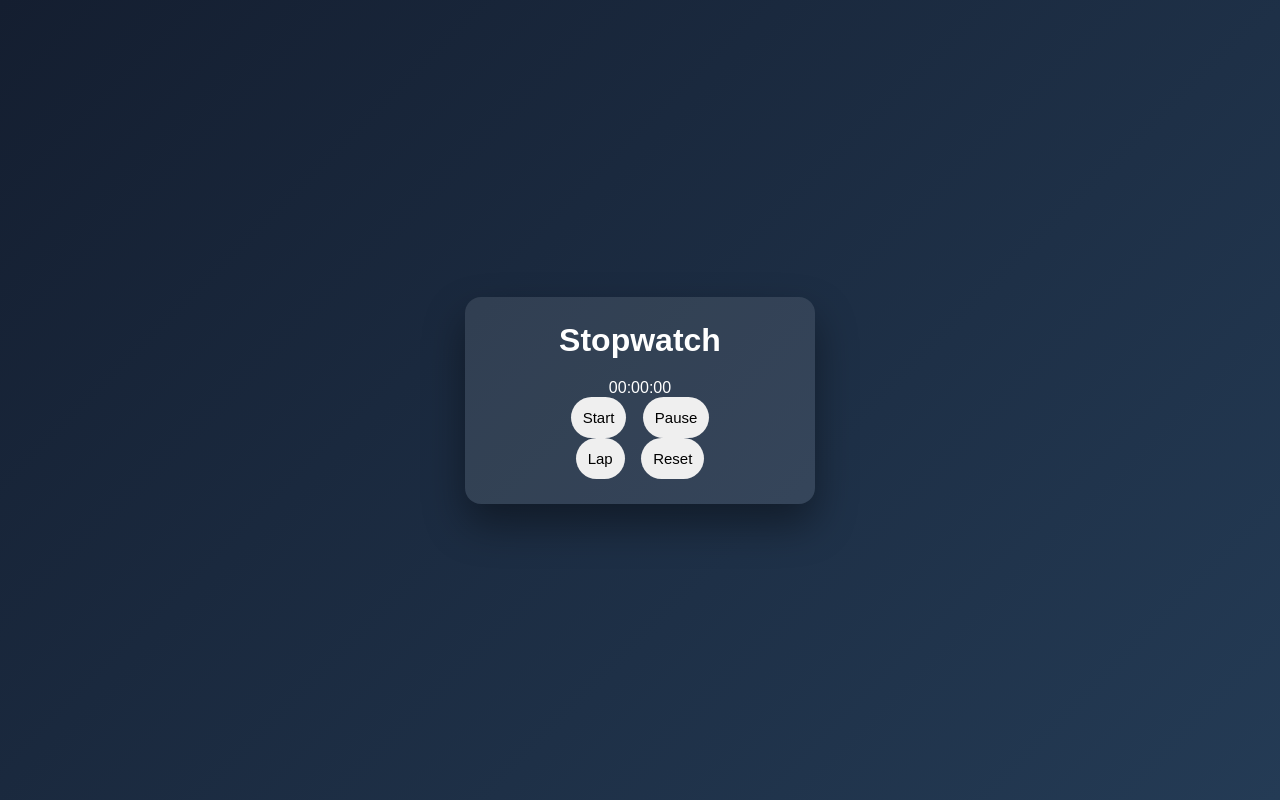
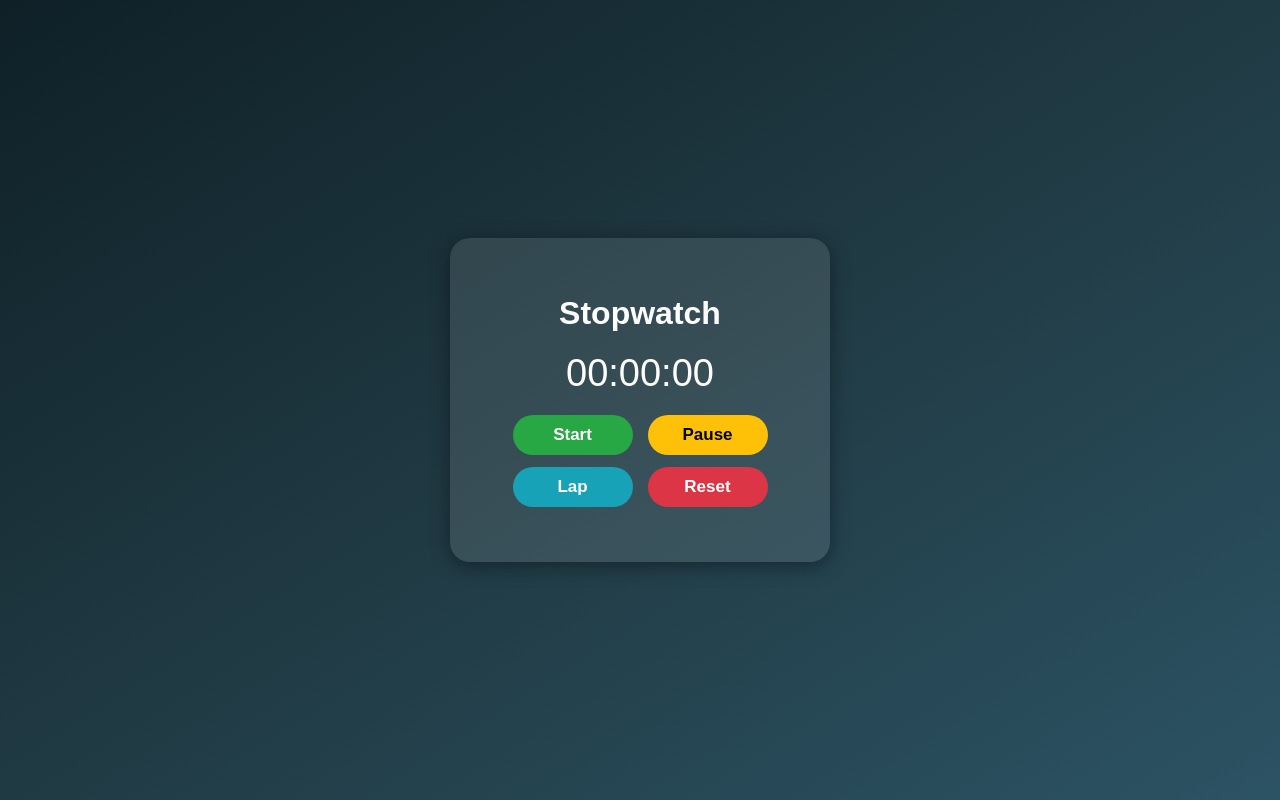
Before and after one commit to poorviacharya087/SCT_TrackCode_TaskNumber2, a plain HTML site: page index.html in a window 1280 px wide. Drawn offline with Linux system fonts and the light colour scheme.

Commit message:
style.css

```diff
--- a/style.css
+++ b/style.css
@@ -1,64 +1,65 @@
-* {
+body {
     margin: 0;
-  padding: 0;
-  box-sizing: border-box;
-  font-family: Arial, sans-serif;
-}
-body {
     height: 100vh;
     display: flex;
     justify-content: center;
     align-items: center;
-  background: linear-gradient(135deg, #141e30, #243b55);
+    background: linear-gradient(to bottom right, #0f2027, #203a43, #2c5364);
+    font-family: Arial, sans-serif;
+}
+
+.container {
+    background: rgba(255, 255, 255, 0.1);
+    padding: 35px 30px;
+    border-radius: 20px;
+    text-align: center;
+    width: 320px;
     color: white;
+    box-shadow: 0 4px 20px rgba(0, 0, 0, 0.4);
 }
-.container {
-  width: 350px;
-  background: rgba(255, 255, 255, 0.1);
-  padding: 25px;
-  border-radius: 16px;
-  text-align: center;
-  box-shadow: 0 20px 40px rgba(0,0,0,0.4);
+
+h1{
+    margin-bottom:10px;
 }
-h1 {
-  margin-bottom: 20px;
+
+#display {
+    font-size: 38px;
+    margin: 20px 0;
 }
-.time {
-  font-size: 46px;
-  margin: 20px 0;
+
+.button-row {
+    display: flex;
+    justify-content:center;
+    gap:15px;
+    margin-bottom: 12px;
+}
+
+button {
+    width: 120px;
+    padding: 10px;
+    font-size: 17px;
+    border: none;
+    border-radius: 25px;
+    color: white;
+    cursor: pointer;
     font-weight: bold;
 }
-.buttons {
-  display: flex;
-  justify-content: space-between;
-  margin: 15px 0;
-}
-button {
-  flex: 1;
-  margin: 0 6px;
-  padding: 12px;
-  border: none;
-  border-radius: 25px;
-  cursor: pointer;
-  font-size: 15px;
-  transition: 0.3s;
-}
-button:hover {
-  transform: scale(1.05);
-}
-.start { background: #28a745; color: white; }
-.pause { background: #ffc107; color: black; }
-.reset { background: #dc3545; color: white; }
-.lap { background: #17a2b8; color: white; }
-.laps
-{
-  margin-top: 15px;
+
+.green { background-color: #28a745; }
+.yellow { background-color: #ffc107; color: black; }
+.blue { background-color: #17a2b8; }
+.red { background-color: #dc3545; }
+
+#laps {
+    margin-top: 20px;
+    text-align: left;
     max-height: 150px;
     overflow-y: auto;
-  text-align: left;
 }
-.laps p {
-  padding: 6px;
-  border-bottom: 1px solid rgba(255,255,255,0.2);
-  font-size: 14px;
+
+#laps p {
+    padding: 5px;
+    background: rgba(255, 255, 255, 0.2);
+    border-radius: 5px;
+    margin: 5px 0;
 }
```
Lines whose indentation alone changed are shown as unchanged.
